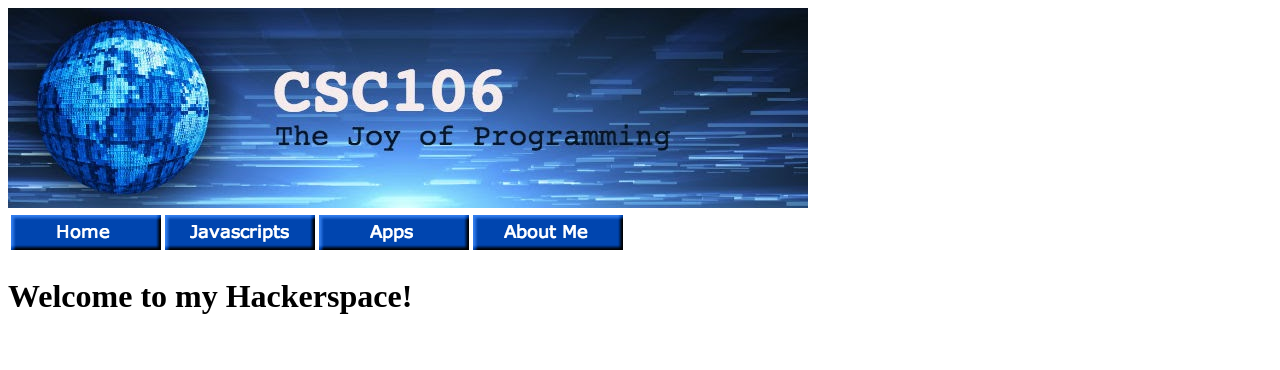
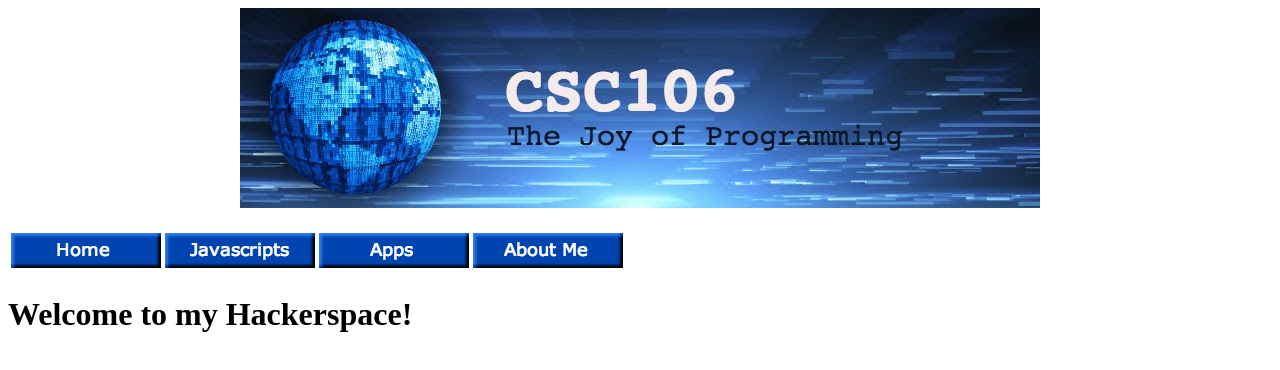
Before and after one commit to apichardo2v/apichardo2v.github.io, a plain HTML site: page index.html in a window 1280 px wide. Drawn offline with Linux system fonts and the light colour scheme.

Commit message:
Update index.html

```diff
--- a/index.html
+++ b/index.html
@@ -2,8 +2,9 @@
 <html>
     <head>
         <meta charset="utf-8">
-        <title>My Hackespace</title>
-        <img src="csc106_banner.jpg"> <br>
+        <center>
+            <title>My Hackespace</title>
+            <img src="csc106_banner.jpg"> </center> <br>
 
              <table>
                 <thead>
```
